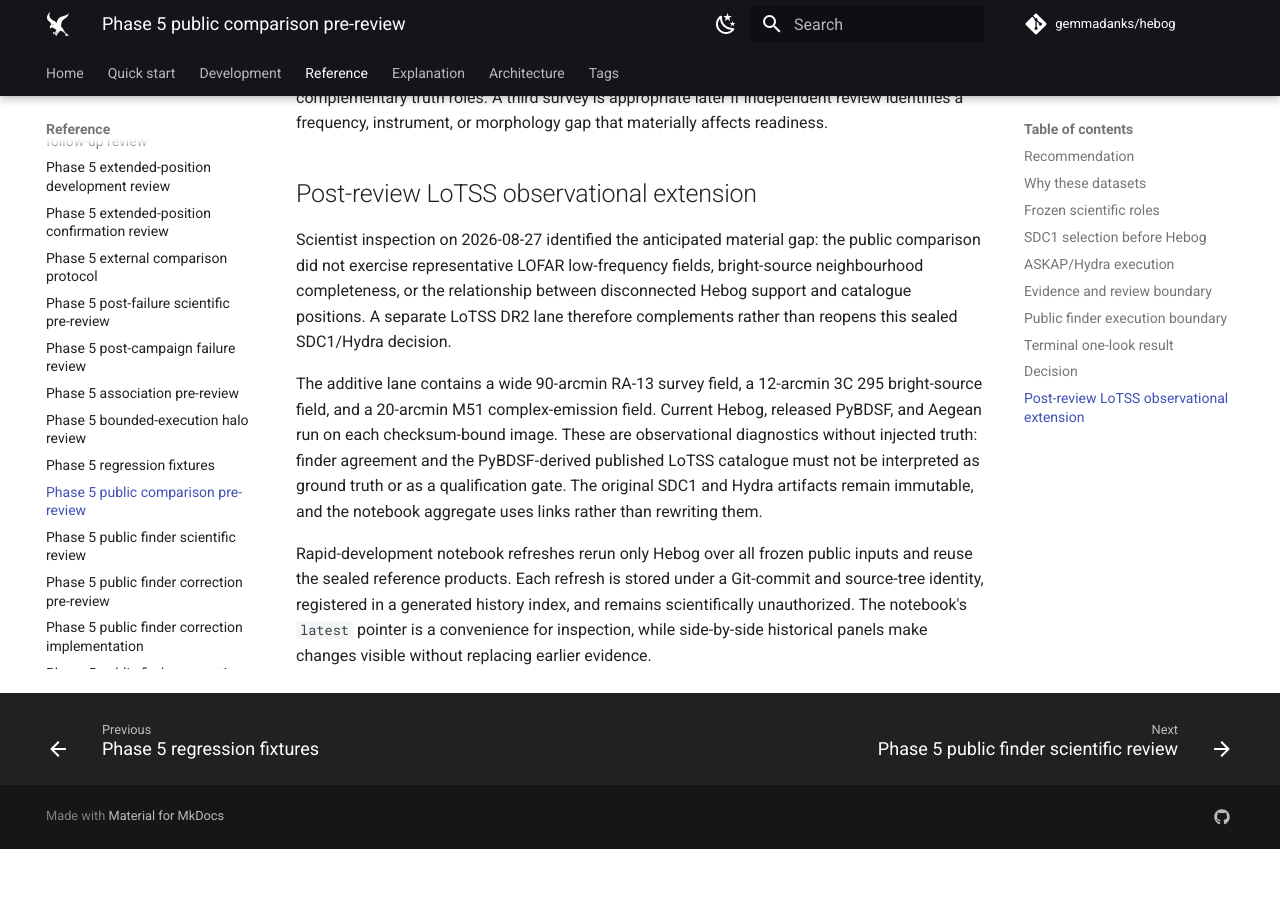
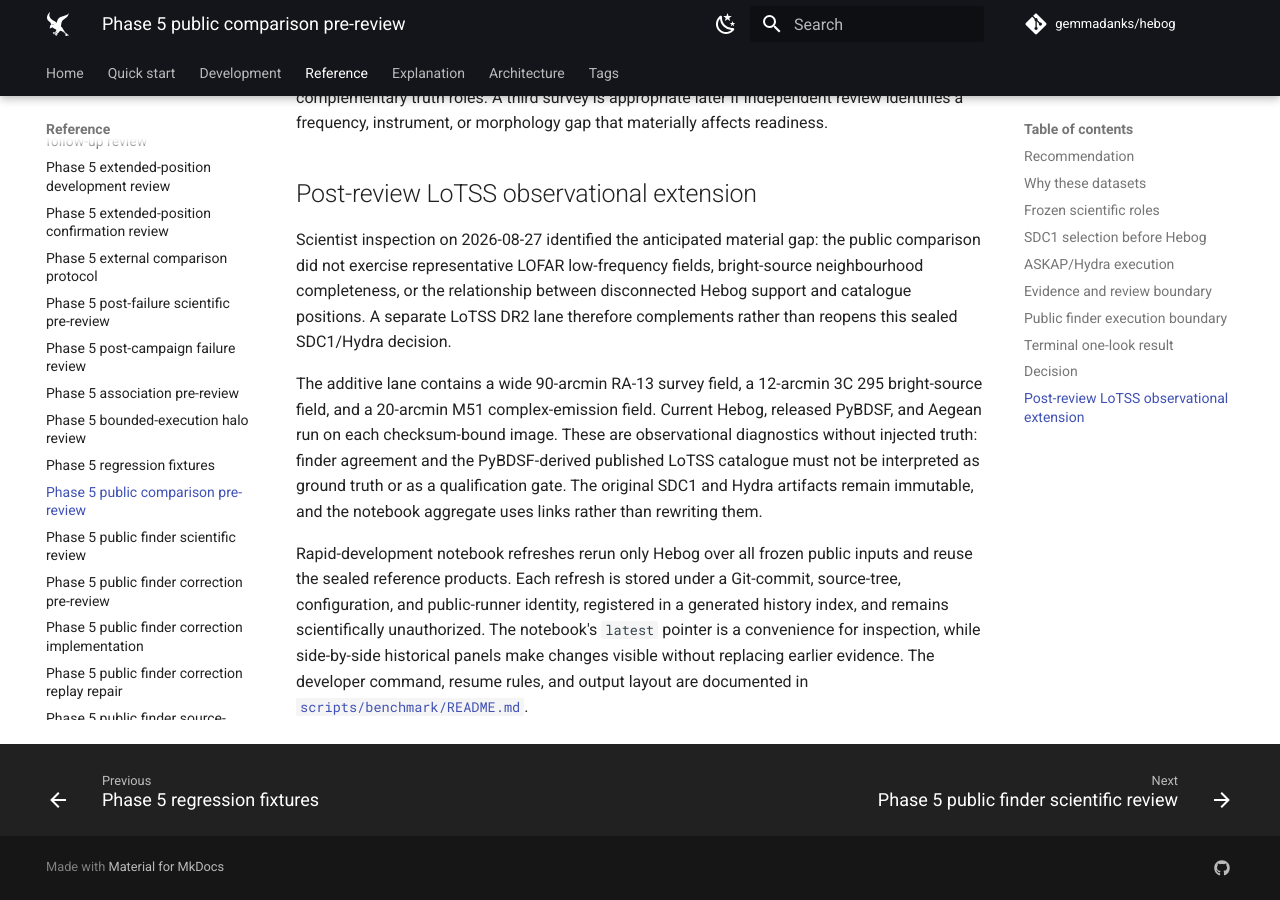
Before and after one commit to gemmadanks/hebog, an MkDocs documentation site: the page built from docs/reference/phase-5-public-comparison-pre-review.md, in a window 1280 px wide and 900 px high, scrolled down 7719 px. Built offline with MkDocs 1.6.1 and Material for MkDocs 9.7.7, drawn with Linux system fonts in a browser that asks for light colours; comment, search, counter and statistics services are not loaded; before the commit the page ends 8568 px from its top, so only the background shows below that.

Commit message:
docs: document how to refresh notebook comparison

```diff
--- a/docs/reference/phase-5-public-comparison-pre-review.md
+++ b/docs/reference/phase-5-public-comparison-pre-review.md
@@ -343,7 +343,9 @@
 
 Rapid-development notebook refreshes rerun only Hebog over all frozen public
 inputs and reuse the sealed reference products. Each refresh is stored under a
-Git-commit and source-tree identity, registered in a generated history index,
-and remains scientifically unauthorized. The notebook's `latest` pointer is a
-convenience for inspection, while side-by-side historical panels make changes
-visible without replacing earlier evidence.
+Git-commit, source-tree, configuration, and public-runner identity, registered
+in a generated history index, and remains scientifically unauthorized. The
+notebook's `latest` pointer is a convenience for inspection, while side-by-side
+historical panels make changes visible without replacing earlier evidence. The
+developer command, resume rules, and output layout are documented in
+[`scripts/benchmark/README.md`](../../scripts/benchmark/README.md#refresh-public-comparison-notebook-results).
```
Also changed, not shown: scripts/benchmark/README.md (+50 -0 lines).
